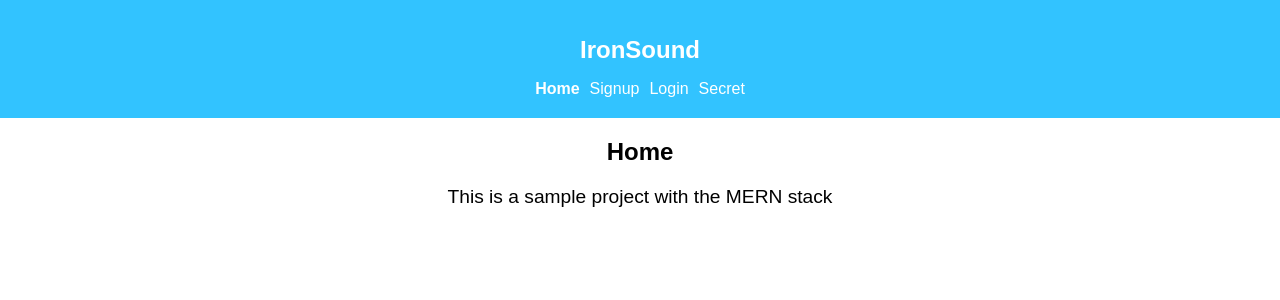
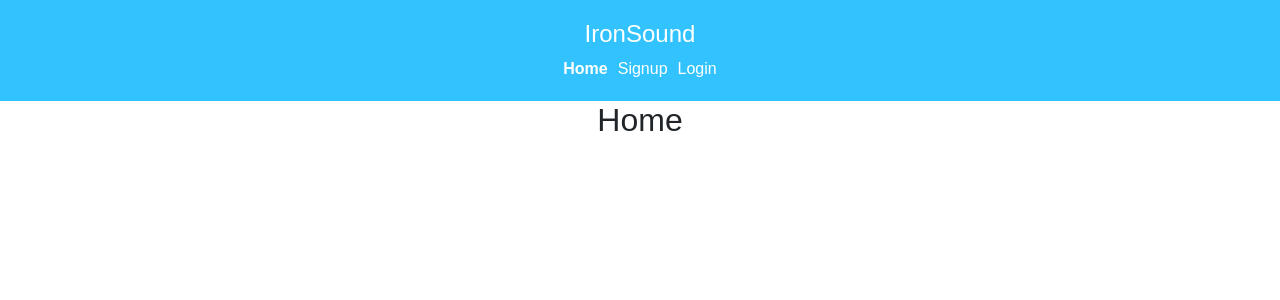
Before and after one commit to jeeegan/iron-sound, a React (Create React App) app in the folder client/: page / in a window 1280 px wide. Shown: the top 300 px of the page. Built offline with nearby package versions, Linux system fonts and the light colour scheme.

Commit message:
added bootstrap/reactstrap

```diff
--- a/client/package.json
+++ b/client/package.json
@@ -4,11 +4,13 @@
   "private": true,
   "dependencies": {
     "axios": "^0.18.0",
+    "bootstrap": "^4.3.1",
     "node-sass": "^4.11.0",
     "react": "^16.8.3",
     "react-dom": "^16.8.3",
     "react-router-dom": "^4.3.1",
-    "react-scripts": "^2.1.5"
+    "react-scripts": "^2.1.5",
+    "reactstrap": "^7.1.0"
   },
   "scripts": {
     "start": "react-scripts start",
--- a/client/public/index.html
+++ b/client/public/index.html
@@ -20,7 +20,7 @@
       work correctly both with client-side routing and a non-root public URL.
       Learn how to configure a non-root public URL by running `npm run build`.
     -->
-  <title>MERN Boilerplate</title>
+  <title>IronSound</title>
 </head>
 
 <body>
--- a/client/src/components/App.jsx
+++ b/client/src/components/App.jsx
@@ -26,7 +26,6 @@ class App extends Component {
           {!api.isLoggedIn() && <NavLink to="/signup">Signup</NavLink>}
           {!api.isLoggedIn() && <NavLink to="/login">Login</NavLink>}
           {api.isLoggedIn() && <Link to="/" onClick={(e) => this.handleLogoutClick(e)}>Logout</Link>}
-          <NavLink to="/secret">Secret</NavLink>
         </header>
         <Switch>
           <Route path="/" exact component={Home} />
--- a/client/src/components/pages/Home.jsx
+++ b/client/src/components/pages/Home.jsx
@@ -1,16 +1,11 @@
 import React, { Component } from 'react';
 
 class Home extends Component {
-  // constructor(props) {
-  //   super(props)
-  //   this.state = {
-  //   }
-  // }
+
   render() {
     return (
       <div className="Home">
         <h2>Home</h2>
-        <p>This is a sample project with the MERN stack</p>
       </div>
     );
   }
--- a/client/src/index.scss
+++ b/client/src/index.scss
@@ -2,14 +2,7 @@
 // Definition of variables
 $primary: #32c3ff;
 
-
-// ----------------------------------------
-// To install Boostrap:
-// 1) Run in the client folder: $ npm i bootstrap
-// 2) Import bootstrap with the following line
-// @import 'bootstrap/scss/bootstrap';
-// ----------------------------------------
-
+@import '../node_modules/bootstrap/scss/bootstrap.scss';
 
 // --------------------
 // Style reusable for all components
@@ -37,11 +30,6 @@ body {
 .App {
   text-align: center;
 
-  .App-logo {
-    animation: App-logo-spin infinite 20s linear;
-    height: 80px;
-  }
-
   .App-header {
     background-color: $primary;
     padding: 20px;
@@ -62,19 +50,6 @@ body {
     font-size: 1.5em;
   }
 
-  .App-intro {
-    font-size: large;
-  }
-
-  @keyframes App-logo-spin {
-    from {
-      transform: rotate(0deg);
-    }
-
-    to {
-      transform: rotate(360deg);
-    }
-  }
 }
 
 // --------------------
@@ -84,12 +59,3 @@ body {
     font-size: 1.2em;
   }
 }
-
-// --------------------
-// Style for Secret component
-.Secret {
-  .result {
-    font-size: 1.2em;
-    color: $primary;
-  }
-}
```
Also changed, not shown: 1 other file (tests, documents, lock files or other folders).
